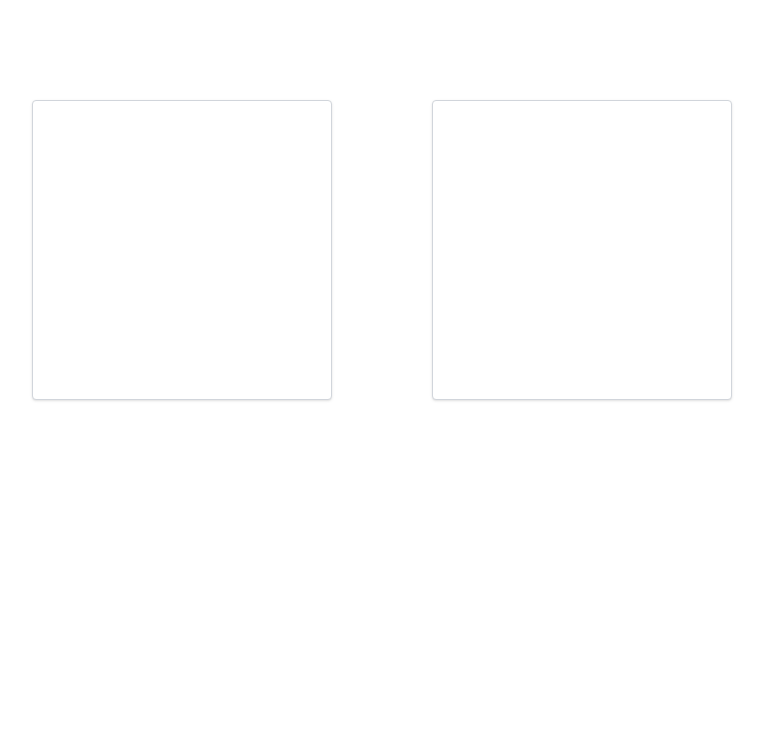
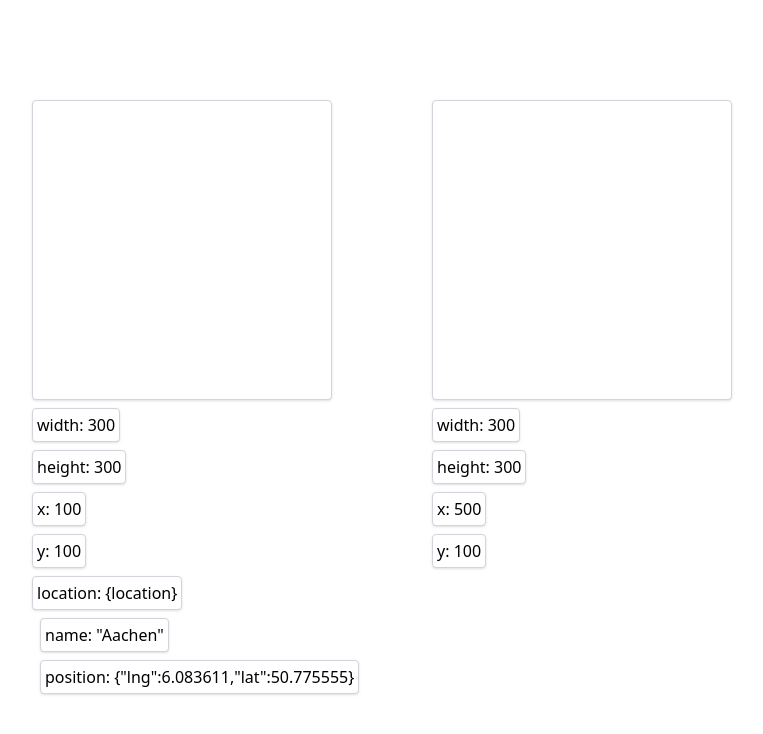
Before and after one commit to paulsonnentag/fact-widgets, a React (Vite) app: page / in a window 1280 px wide. Shown: the top 734 px of the page, without its empty margins (68-831 px from the left). Built offline with nearby package versions, Linux system fonts and the light colour scheme.

Commit message:
support entity facts

```diff
--- a/src/AltApp.tsx
+++ b/src/AltApp.tsx
@@ -1,5 +1,7 @@
 import { useState } from "react";
 import { Cross1Icon } from "@radix-ui/react-icons";
+import { LngLat } from "maplibre-gl";
+import { Option } from "./Select";
 
 interface Fact {
   e: Id;
@@ -9,7 +11,8 @@ interface Fact {
 
 interface Entity {
   id: Id;
-  [key: string]: any;
+  data: { [key: string]: any };
+  facts: Fact[];
 }
 
 interface EntityMap {
@@ -18,11 +21,13 @@ interface EntityMap {
 
 function getWidgetEntities(entities: EntityMap) {
   return Object.values(entities).filter((entity) => {
+    const { width, height, x, y } = entity.data;
+
     return (
-      entity.width !== undefined &&
-      entity.height !== undefined &&
-      entity.x !== undefined &&
-      entity.y !== undefined
+      width !== undefined &&
+      height !== undefined &&
+      x !== undefined &&
+      y !== undefined
     );
   });
 }
@@ -47,25 +52,53 @@ function id(name: string) {
   return id;
 }
 
-function isId(id: any) {
-  return id instanceof Id;
+function isId(value: any) {
+  // this doesn't work because javascript is garbage and somehow there are 2 different Id classes
+  // return value instanceof Id;
+  return value?.constructor?.name === "Id";
+}
+
+function isEntity(value: any) {
+  return value && isId(value.id);
 }
 
 function getEntities(facts: Fact[]): EntityMap {
   const entities: EntityMap = {};
 
-  for (const { e, key, value } of facts) {
-    let entity = entities[e.toString()];
+  for (const fact of facts) {
+    const { e, key, value } = fact;
 
-    if (!entity) {
-      entity = entities[e.toString()] = { id: e };
+    const entity = getEntity(entities, e);
+
+    // if value is an id resolve it to the entity
+    if (isId(value)) {
+      const relatedEntity = getEntity(entities, value);
+      entity.data[key] = relatedEntity;
+      entity.facts.push({ ...fact, value: relatedEntity });
+    } else {
+      entity.data[key] = value;
+      entity.facts.push(fact);
     }
-
-    entity[key] = value;
   }
 
   return entities;
 }
+
+function getEntity(entities: EntityMap, e: Id) {
+  let entity = entities[e.toString()];
+
+  if (!entity) {
+    entity = entities[e.toString()] = { id: e, data: {}, facts: [] };
+  }
+
+  return entity;
+}
+
+const LOCATION_OPTIONS: Option<LngLat>[] = [
+  { name: "Aachen", value: new LngLat(6.083611, 50.775555) },
+  { name: "Boston", value: new LngLat(-71.057083, 42.361145) },
+  { name: "San Francisco", value: new LngLat(-122.431297, 37.773972) },
+];
 
 const INITIAL_FACTS: Fact[] = [
   { e: id("w1"), key: "width", value: 300 },
@@ -76,6 +109,9 @@ const INITIAL_FACTS: Fact[] = [
   { e: id("w2"), key: "height", value: 300 },
   { e: id("w2"), key: "x", value: 500 },
   { e: id("w2"), key: "y", value: 100 },
+  { e: id("w1"), key: "location", value: id("location") },
+  { e: id("location"), key: "name", value: LOCATION_OPTIONS[0].name },
+  { e: id("location"), key: "position", value: LOCATION_OPTIONS[0].value },
 ];
 
 export function AltApp() {
@@ -97,7 +133,8 @@ interface WidgetViewProps {
 }
 
 function WidgetView({ entity }: WidgetViewProps) {
-  const { x, y, width, height } = entity;
+  const { x, y, width, height } = entity.data;
+  const facts = entity.facts;
 
   return (
     <div
@@ -115,6 +152,53 @@ function WidgetView({ entity }: WidgetViewProps) {
           height: `${height}px`,
         }}
       ></div>
+
+      {facts.map((fact, index) => (
+        <FactView fact={fact} key={index} />
+      ))}
     </div>
   );
 }
+
+interface FactViewProps {
+  fact: Fact;
+}
+
+function FactView({ fact }: FactViewProps) {
+  const { key, value } = fact;
+
+  if (isEntity(value)) {
+    return <EntityFactView fact={fact} />;
+  }
+
+  return <PrimitiveFactView fact={fact} />;
+}
+
+function PrimitiveFactView({ fact }: FactViewProps) {
+  const { key, value } = fact;
+
+  return (
+    <div className="p-1 bg-white rounded shadow border border-gray-300 flex gap-1">
+      {key}: {JSON.stringify(value)}
+    </div>
+  );
+}
+
+function EntityFactView({ fact }: FactViewProps) {
+  const { key } = fact;
+  const entity = fact.value as Entity;
+
+  return (
+    <>
+      <div className="p-1 bg-white rounded shadow border border-gray-300 flex gap-1">
+        {key}:
+        <span className="color-grey-200">{`{${entity.id.toString()}}`}</span>
+      </div>
+      <div className="pl-2 flex flex-col items-start gap-2">
+        {entity.facts.map((fact: Fact) => (
+          <FactView fact={fact} />
+        ))}
+      </div>
+    </>
+  );
+}
--- /dev/null
+++ b/src/Select.tsx
@@ -0,0 +1,33 @@
+export interface Option<T> {
+  name: string;
+  value: T;
+}
+
+interface SelectProps<T> {
+  selectedOption: Option<T>;
+  options: Option<T>[];
+  onChange: (option: Option<T> | undefined) => void;
+}
+
+export function Select<T>({
+  selectedOption,
+  options,
+  onChange,
+}: SelectProps<T>) {
+  return (
+    <select
+      value={selectedOption.name}
+      onChange={(evt) => {
+        const selectedOption = options.find(
+          (option) => option.name === evt.target.value
+        );
+
+        onChange(selectedOption);
+      }}
+    >
+      {options.map((option) => (
+        <option key={option.name}>{option.name}</option>
+      ))}
+    </select>
+  );
+}
```
